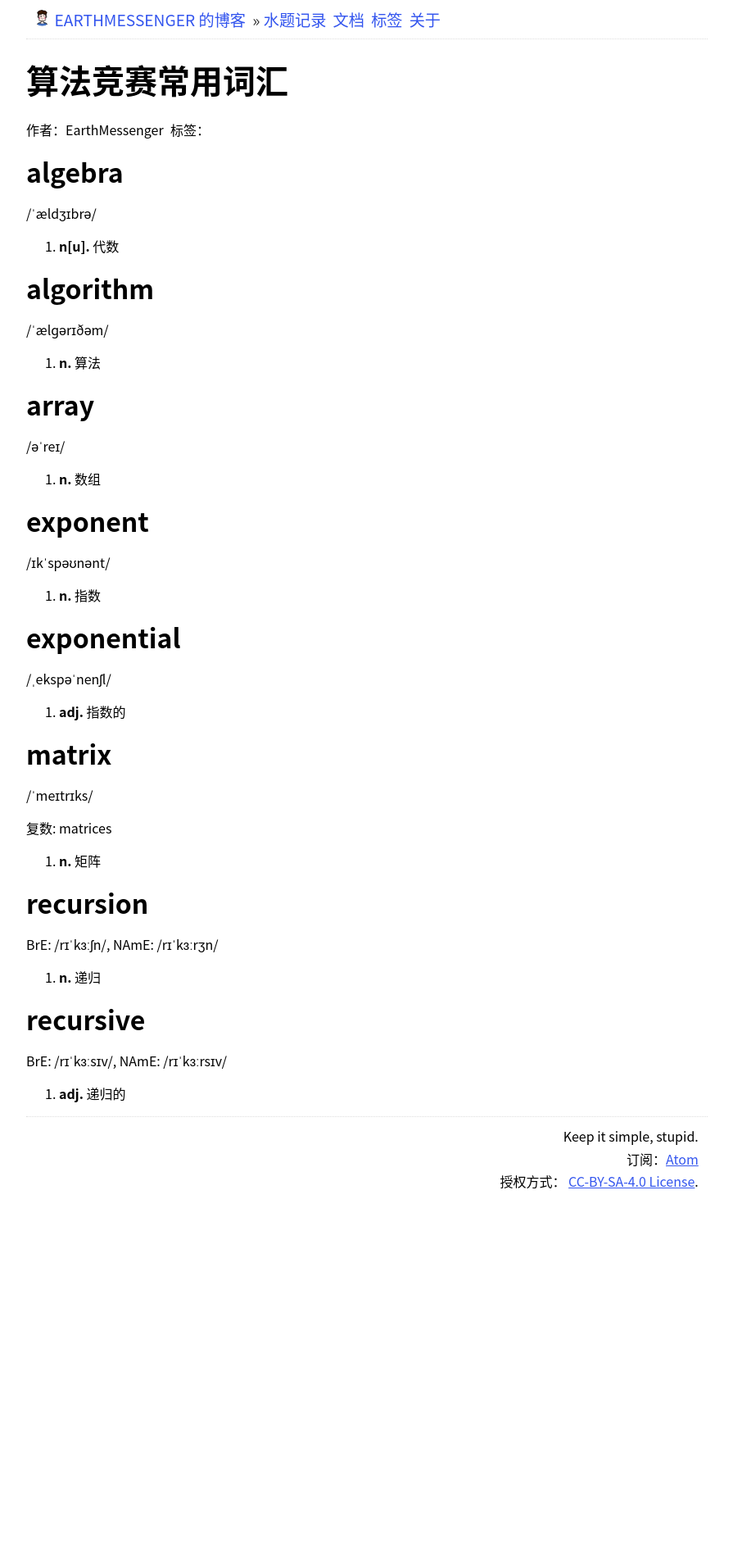
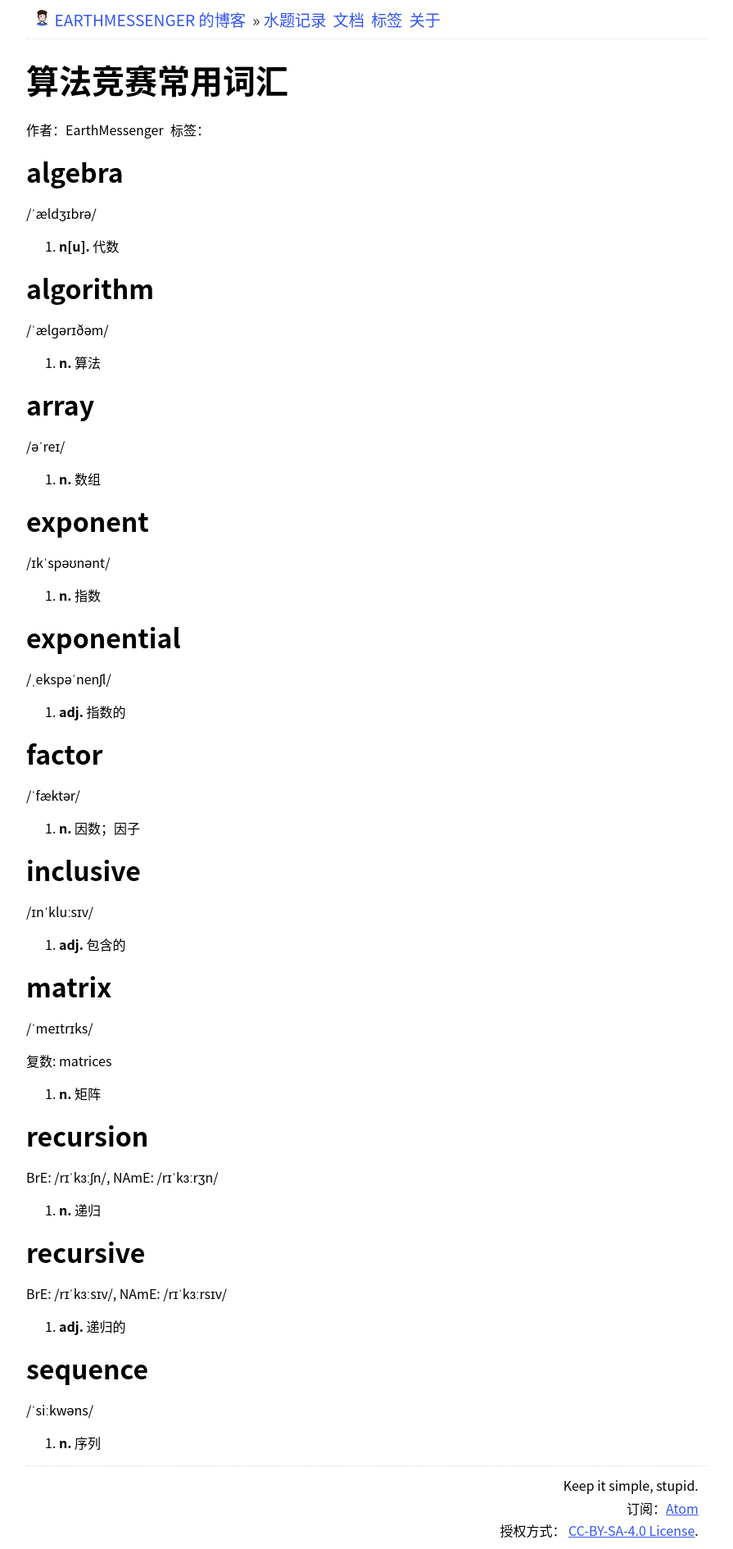
Before and after one commit to EarthMessenger/blog.earthmessenger.xyz, a Jekyll site: the page built from _docs/words.html, in a window 1280 px wide. Shown: the whole page at 82% size, without its empty margins (192-1087 px from the left). Built offline with Jekyll 4.4.1, drawn with Linux system fonts in a browser that asks for light colours; comment, search, counter and statistics services are not loaded; before the commit the page ends 1464 px from its top, so only the background shows below that.

Commit message:
upd: cp-words.yml new words

```diff
--- a/_data/cp-words.yml
+++ b/_data/cp-words.yml
@@ -39,3 +39,18 @@
   translation:
     - type: adj
       data: 递归的
+- word: sequence
+  phonetic: /ˈsiːkwəns/
+  translation:
+    - type: n
+      data: 序列
+- word: inclusive
+  phonetic: /ɪnˈkluːsɪv/
+  translation:
+    - type: adj
+      data: 包含的
+- word: factor
+  phonetic: /ˈfæktər/
+  translation:
+    - type: n
+      data: 因数；因子
```
